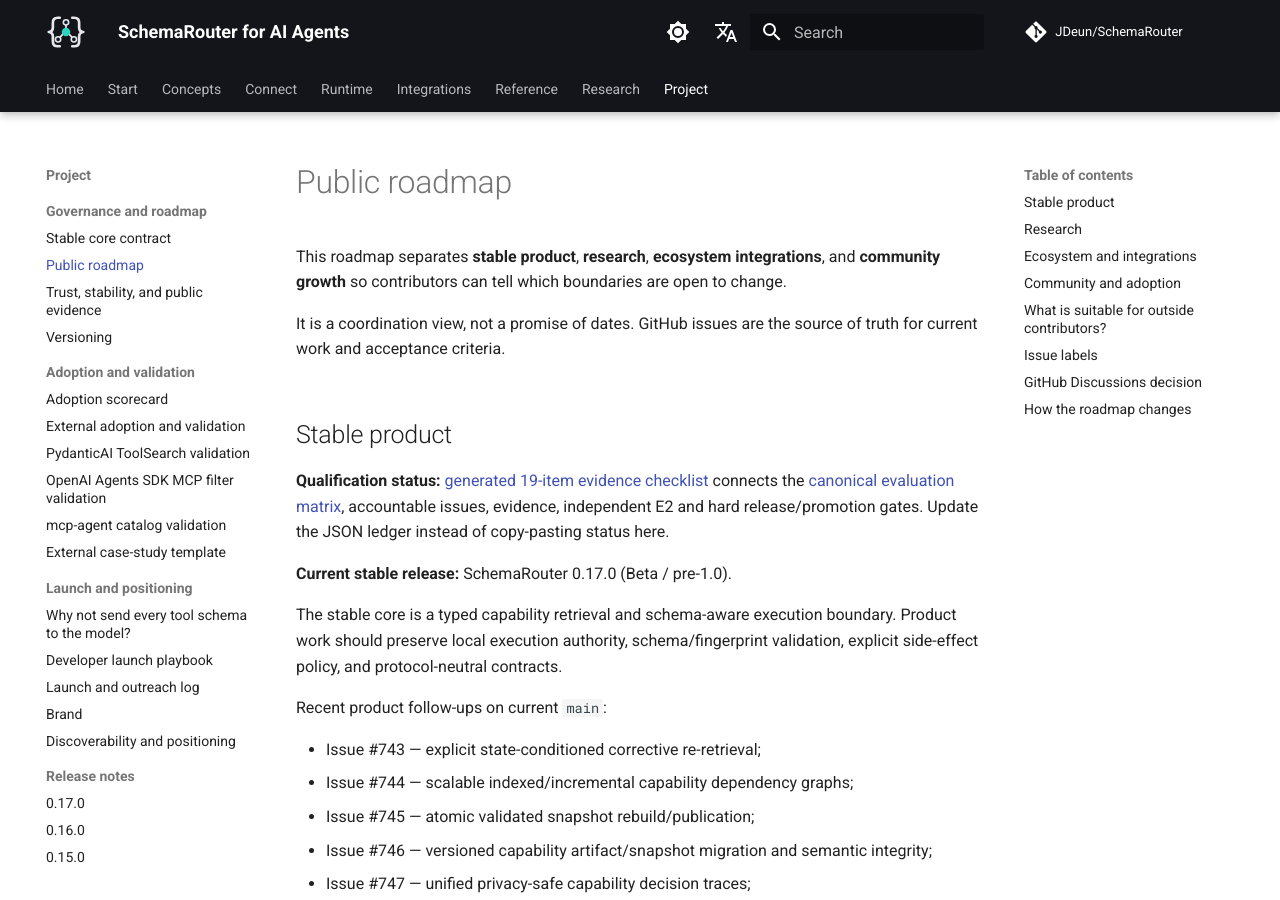
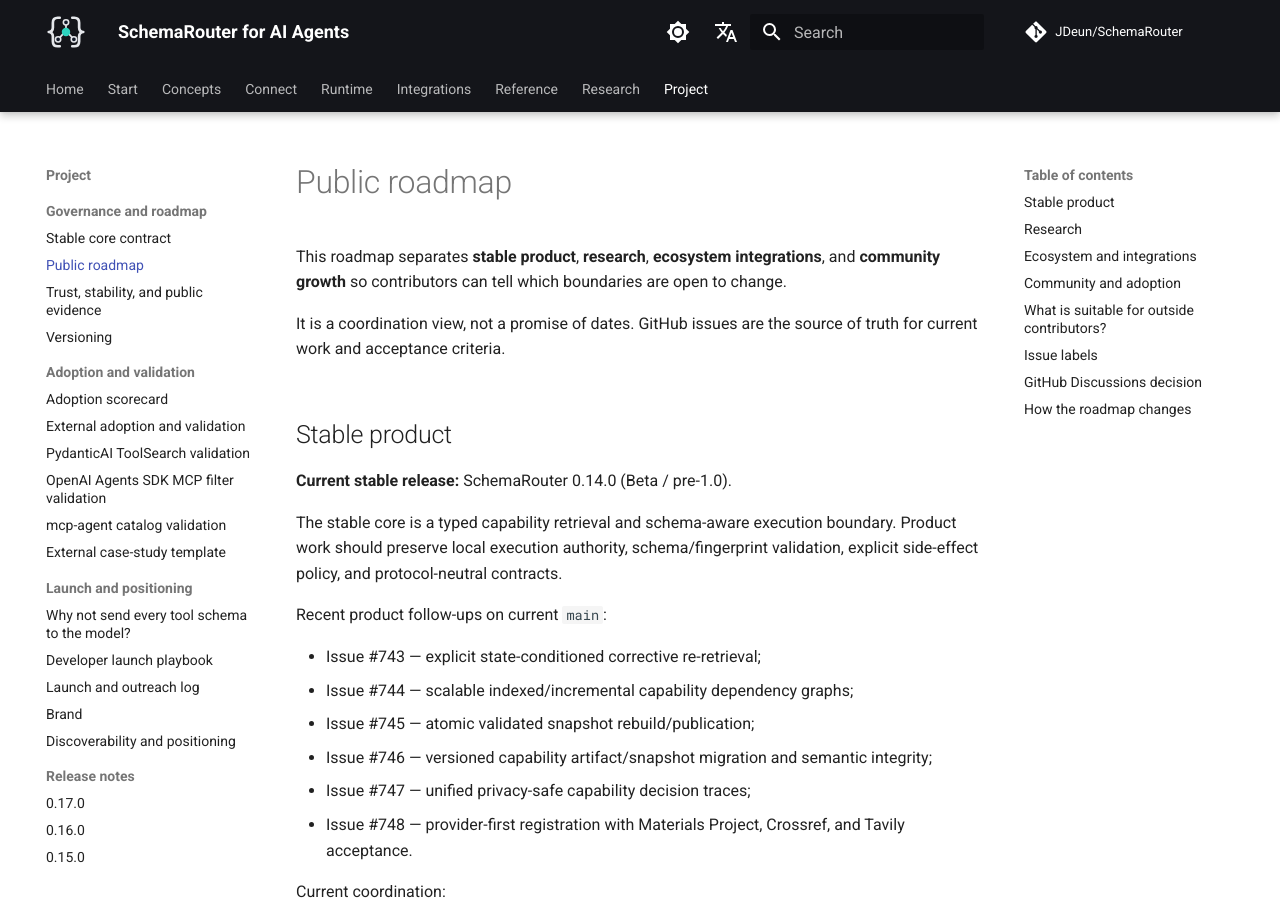
Before and after one commit to JDeun/SchemaRouter, an MkDocs documentation site: the page built from docs/project/roadmap.md, in a window 1280 px wide and 900 px high. Built offline with MkDocs 1.6.1 and Material for MkDocs 9.7.7, drawn with Linux system fonts in a browser that asks for light colours; comment, search, counter and statistics services are not loaded.

```diff
--- a/docs/project/roadmap.md
+++ b/docs/project/roadmap.md
@@ -8,10 +8,7 @@
 
 ## Stable product
 
-**Qualification status:** [generated 19-item evidence checklist](qualification-control.md) connects the [canonical evaluation matrix](../research/product-north-star-and-test-matrix.md), accountable issues, evidence, independent E2 and hard release/promotion gates. Update the JSON ledger instead of copy-pasting status here.
-
-
-**Current stable release:** SchemaRouter 0.17.0 (Beta / pre-1.0).
+**Current stable release:** SchemaRouter 0.14.0 (Beta / pre-1.0).
 
 The stable core is a typed capability retrieval and schema-aware execution boundary. Product work
 should preserve local execution authority, schema/fingerprint validation, explicit side-effect
```
